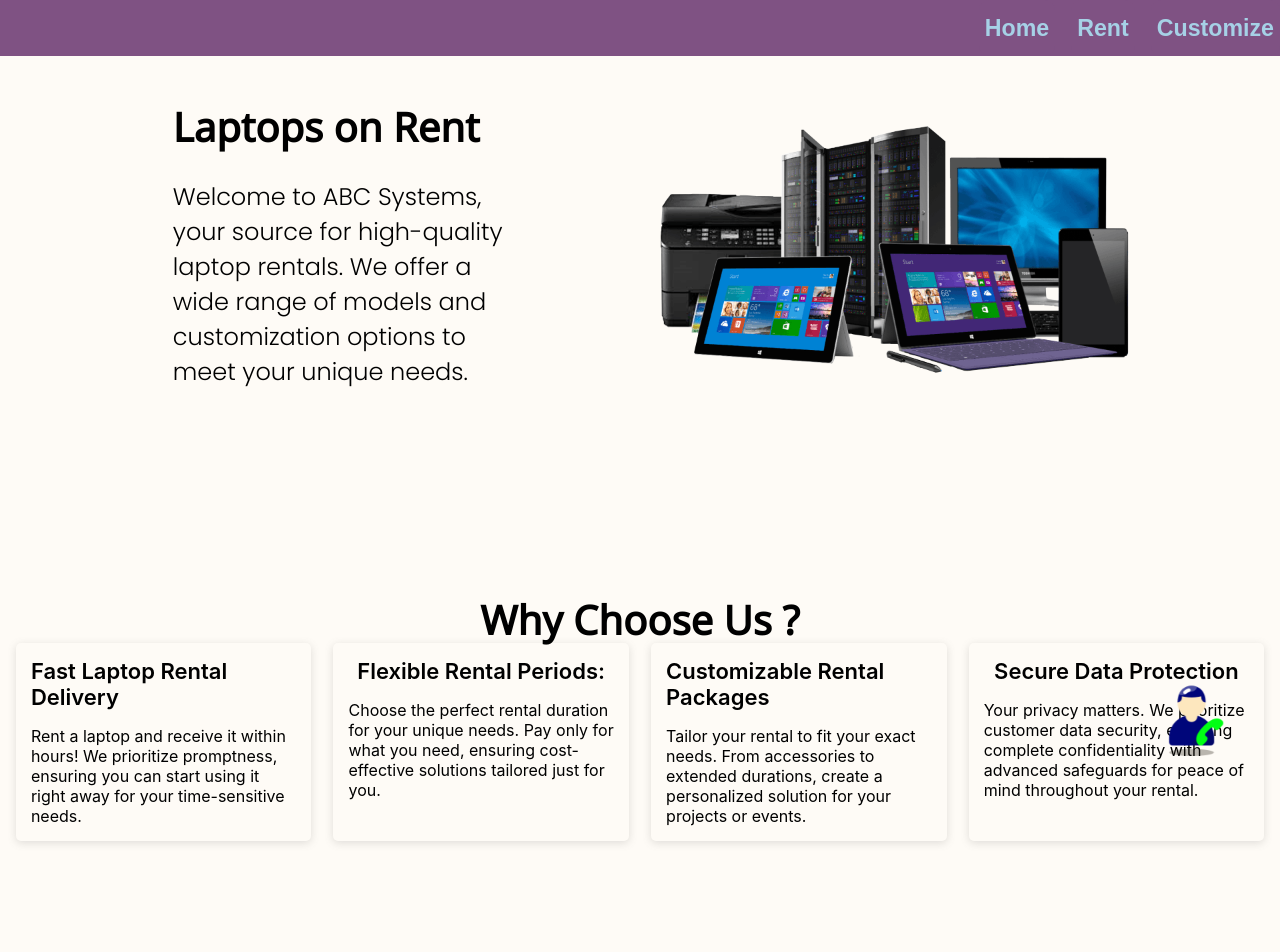
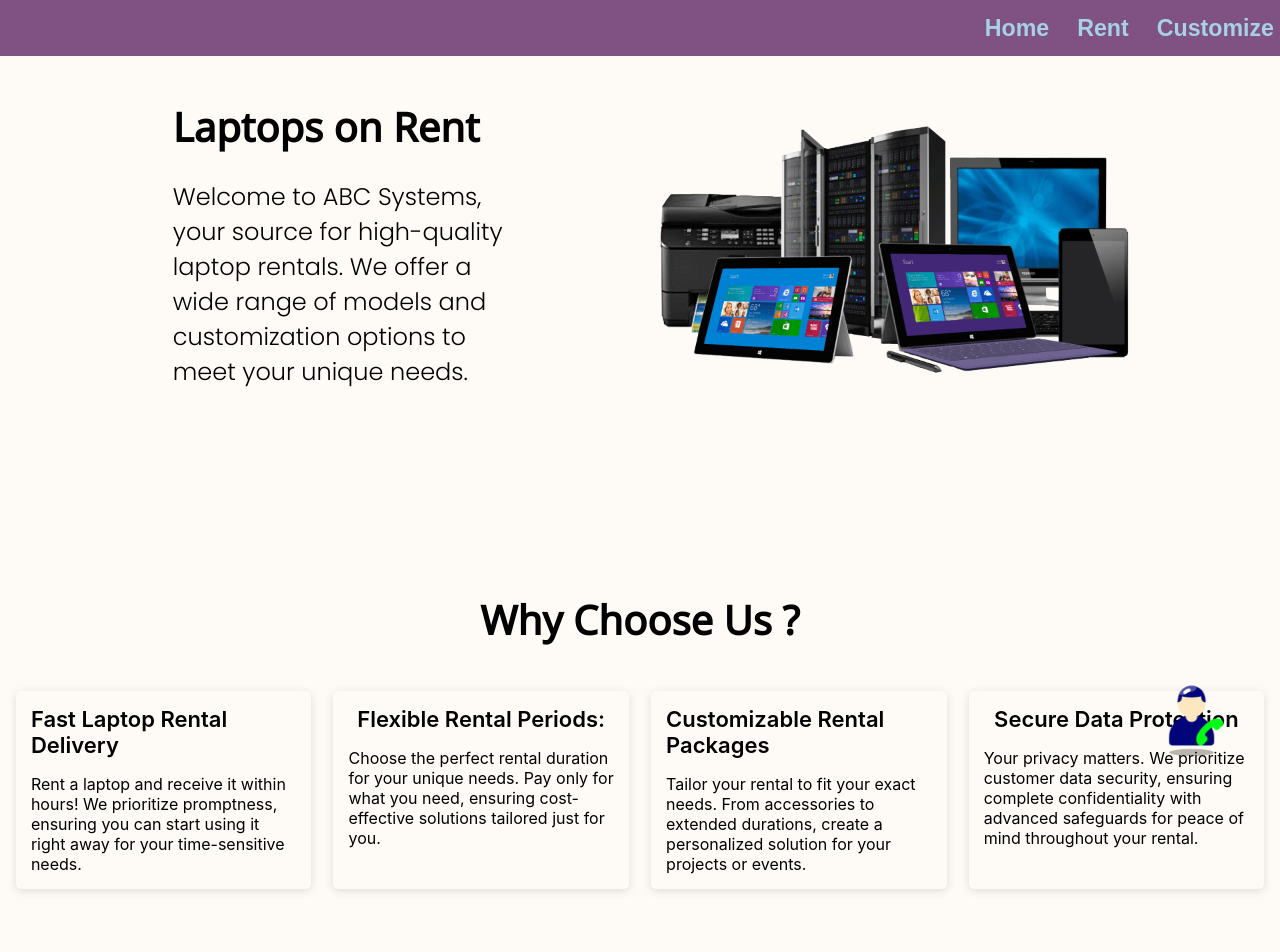
Before and after one commit to thevasanthram/PC_Rental_Frontend, a React (Create React App) app: page / in a window 1280 px wide. Shown: the top 952 px of the page. Built offline with nearby package versions, Linux system fonts and the light colour scheme; a web font is replaced by a local one.

Commit message:
page ready

```diff
--- a/src/css/LandingPage.css
+++ b/src/css/LandingPage.css
@@ -19,6 +19,7 @@
     flex-direction: column;
     align-items: center;
     justify-content: center;
+    gap: 3rem;
 }
 
 #landing_page_why_choose_us_heading{
```
